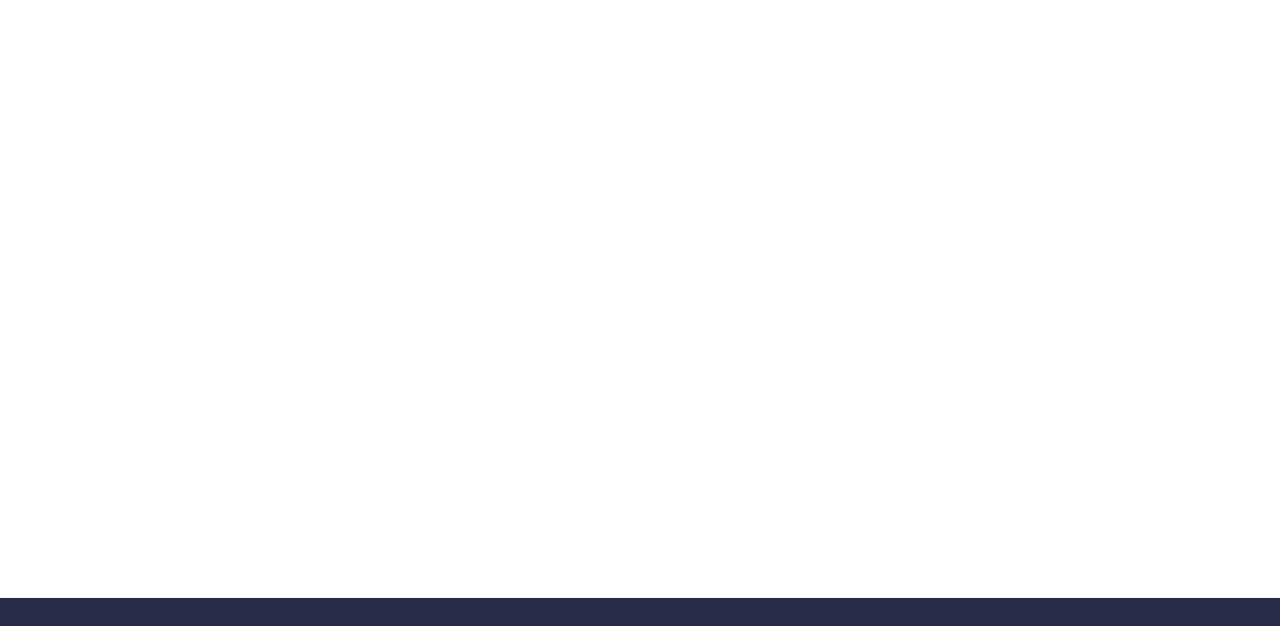
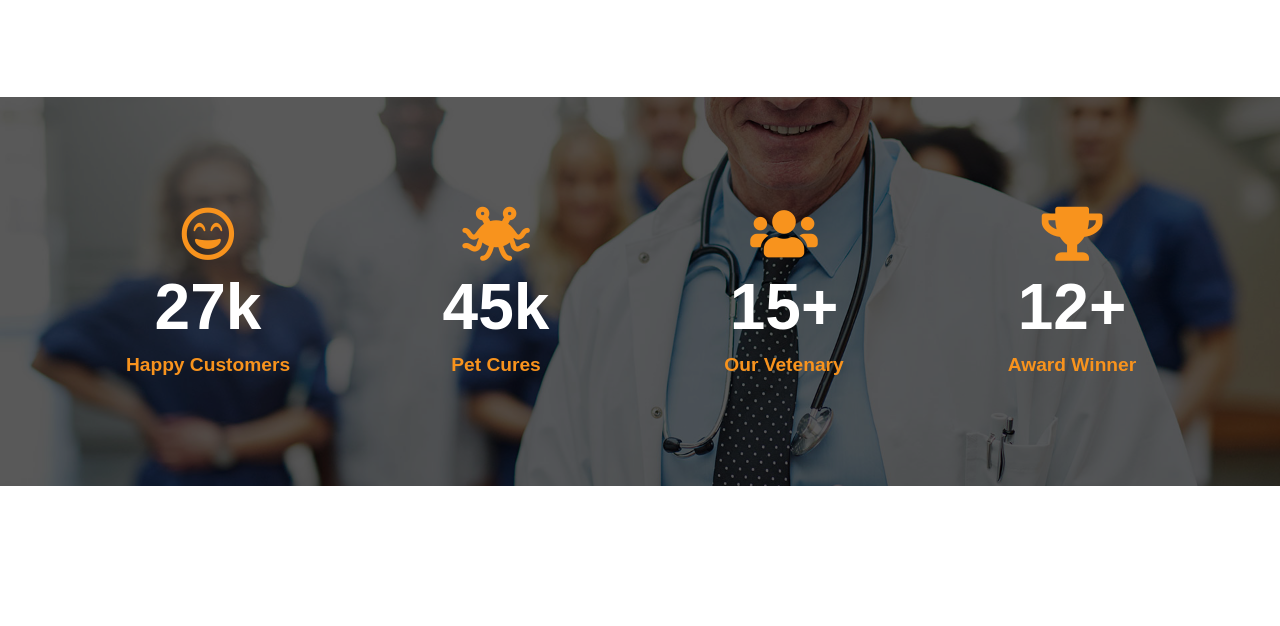
Before and after one commit to tanjira584/pet-care, a plain HTML site: page index.html in a window 1280 px wide. Shown: the part 1569-2195 px from the top of the page. Drawn offline with nearby package versions, Linux system fonts and the light colour scheme.

Commit message:
counter section added

```diff
--- a/index.html
+++ b/index.html
@@ -171,6 +171,35 @@
             </div>
         </div>
     </section>
+    <!--Counter Area-->
+    <section class="counter-area">
+        <div class="overlay">
+            <div class="container">
+                <div class="counter-row">
+                    <div class="happy-customer">
+                        <i class="far fa-grin-beam"></i>
+                        <h1>27k</h1>
+                        <h5>Happy Customers</h5>
+                    </div>
+                    <div class="happy-customer">
+                        <i class="fas fa-pastafarianism"></i>
+                        <h1>45k</h1>
+                        <h5>Pet Cures</h5>
+                    </div>
+                    <div class="happy-customer">
+                        <i class="fas fa-users"></i>
+                        <h1>15+</h1>
+                        <h5>Our Vetenary</h5>
+                    </div>
+                    <div class="happy-customer">
+                        <i class="fas fa-trophy"></i>
+                        <h1>12+</h1>
+                        <h5>Award Winner</h5>
+                    </div>
+                </div>
+            </div>
+        </div>
+    </section>
 
 
 
--- a/style.css
+++ b/style.css
@@ -272,12 +272,11 @@ h6 {
 	color: #000;
 }
 /*----------------------------------------------------
-            Discount Area
+            Welcome Area
 ----------------------------------------------------*/
 .welcome-area{
 	padding: 100px 0;
 }
-
 .welcome-row {
     display: flex;
 }
@@ -288,13 +287,10 @@ h6 {
 .welcome-img img {
 	width: 100%;
 }
-
 .welcome-recipies {
 	width: 66.34%;
     padding: 0 10px;
 }
-
-
 .welcome-info {
 	margin-bottom: 20px;
 }
@@ -341,7 +337,41 @@ h6 {
 	color: #787878;
 	line-height: 1.6em;
 }
+/*----------------------------------------------------
+            Counter Area
+----------------------------------------------------*/
+.counter-area {
+	background-image: url('images/p8.jpg');
+	background-size: cover;
+	background-repeat: no-repeat;
+	background-position: center center;
+}
+.counter-area .overlay {
+	padding: 100px 0;
+	background-color: rgba(0,0,0,0.65);
+}
 
+.counter-row {
+    display: grid;
+    grid-template-columns: 1fr 1fr 1fr 1fr;
+}
+.happy-customer {
+	margin: 0 16px;
+	padding: 10px;
+	text-align: center;
+}
+.happy-customer i {
+	font-size: 54px;
+	color: #f8931d;
+}
+.happy-customer h1 {
+	color: #FFF;
+	margin: 10px 0;
+}
+.happy-customer h5 {
+	color: #f8931d;
+	text-transform: capitalize;
+}
 
 
 
@@ -610,6 +640,14 @@ h6 {
         width: 100%;
         margin-bottom: 10px;
     }
+    /*----Counter Area----*/
+    .counter-row {
+        grid-template-columns: 1fr 1fr;
+    }
+    .happy-customer:nth-child(1),
+    .happy-customer:nth-child(2) {
+        margin-bottom: 40px;
+    }
     /*---Footer Area----*/
     .footer-top-row {
         grid-template-columns: 1fr;
```
